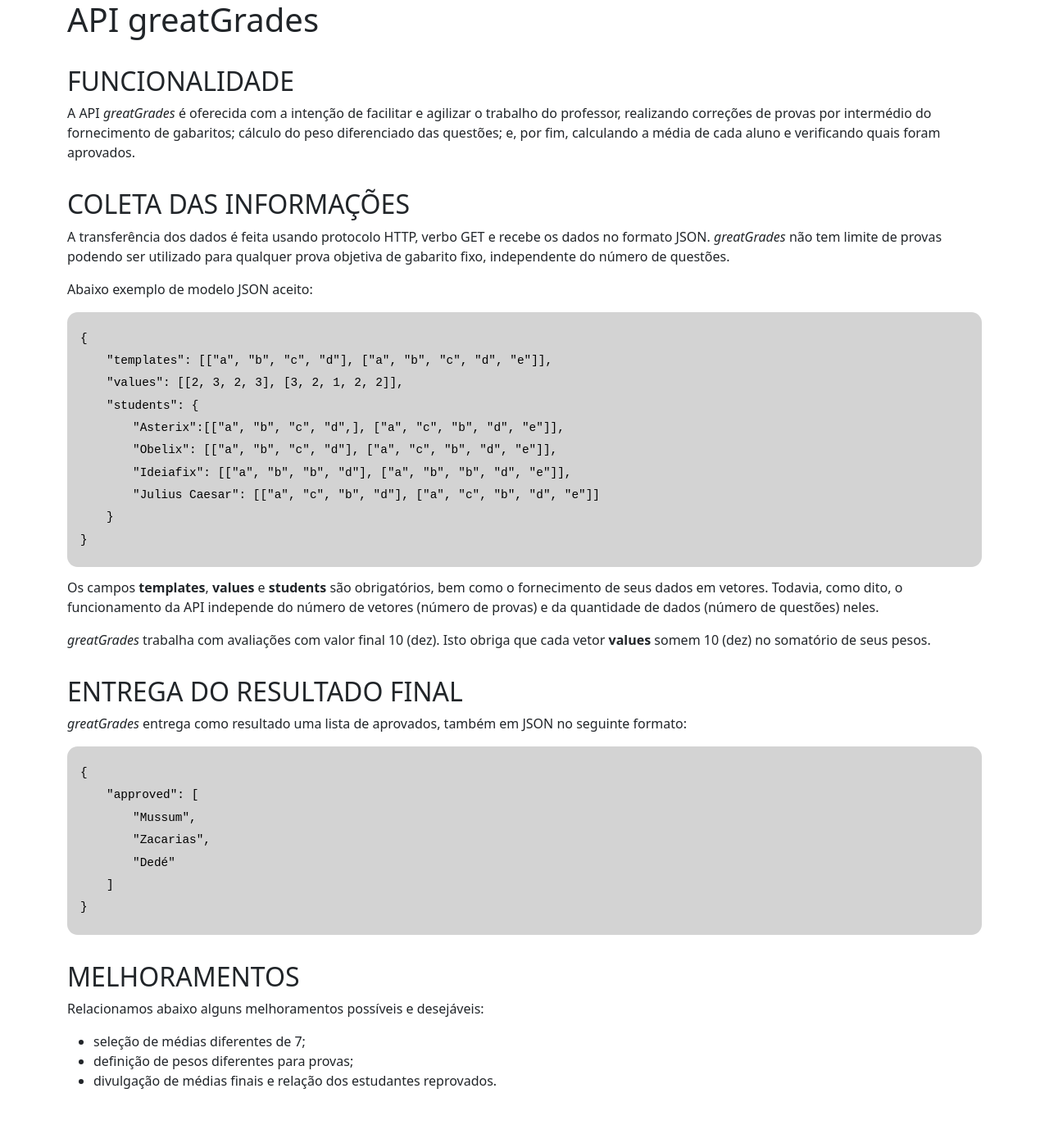
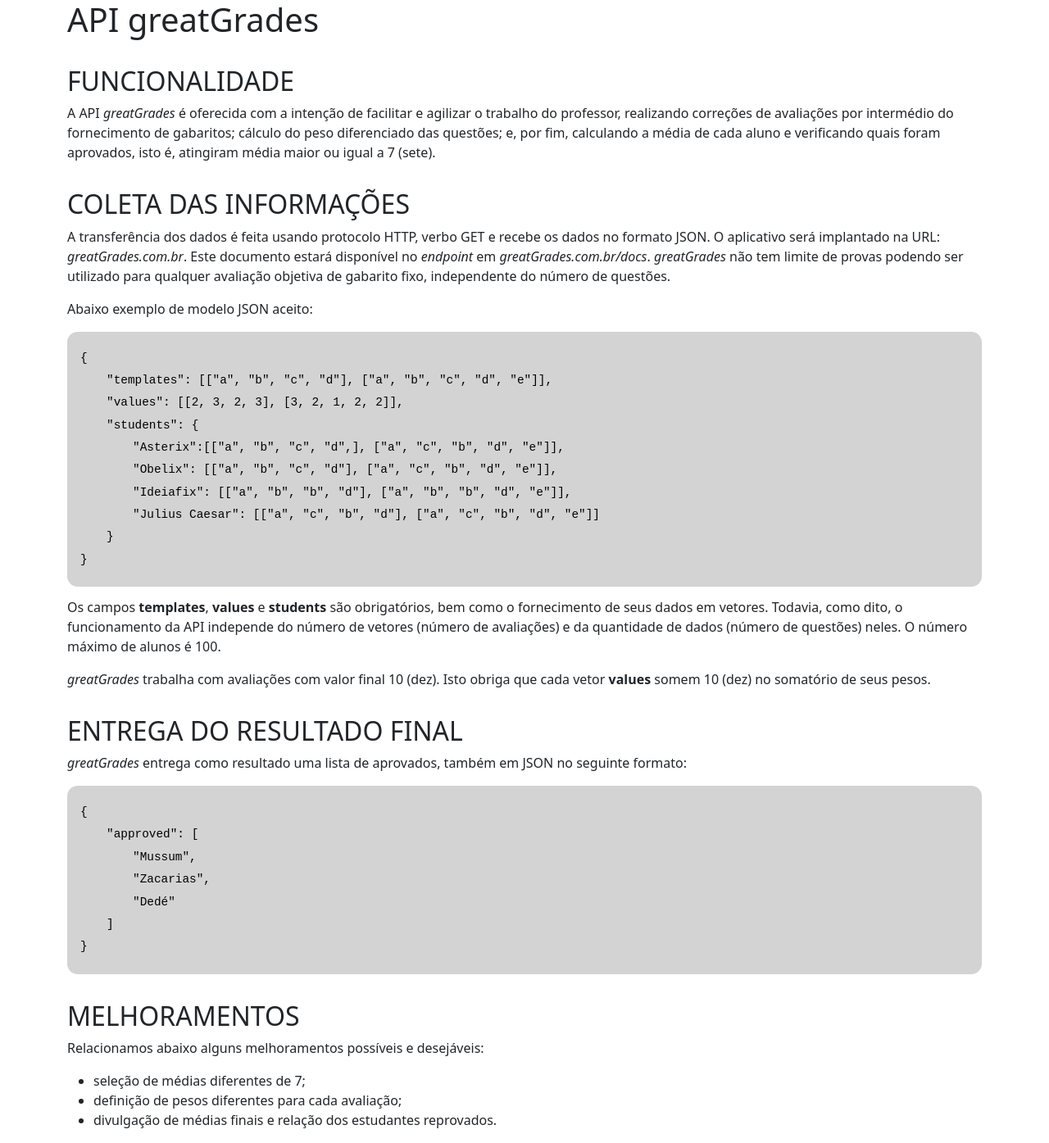
Before and after one commit to Claudiney5/greatGrades, a Flask app: page /docs in a window 1280 px wide. Shown: the whole page at 82% size. Before the commit the page ends 1329 px from the top, so only its background shows below. Run offline with Flask 2, Linux system fonts and the light colour scheme.

Commit message:
completion

```diff
--- a/app.py
+++ b/app.py
@@ -1,4 +1,4 @@
-from flask import Flask, jsonify, request, redirect, url_for, Response, render_template
+from flask import Flask, request, Response, render_template
 from controllers.grades import approval, student_average_grade
 import json
 
@@ -29,4 +29,4 @@ def examination():
 
 
 if __name__ == '__main__':
-    app.run(debug=True)
+    app.run()
--- a/controllers/grades.py
+++ b/controllers/grades.py
@@ -7,7 +7,7 @@ def student_average_grade(students, templates, values):
     responde com lista de aprovados'''
 
     if len(students) > 100:
-        return jsonify({'error': 'Limite máximo de estudantes: 100'}), 406
+        return {'error': 'Limite máximo de estudantes: 100'}
 
     averages = []
     for i in students:
--- a/controllers/tests.py
+++ b/controllers/tests.py
@@ -1,13 +1,11 @@
 import unittest
 import json
-from flask import Flask, jsonify, Response
-
+from flask import Flask
 
 from grades import approval, student_average_grade
 
 
 class gradesTests(unittest.TestCase):
-
 
     def test_student_average_grade(self):
         result=json.dumps({"approved":"Cesar"})
--- a/templates/index.html
+++ b/templates/index.html
@@ -9,16 +9,17 @@
 <h2>FUNCIONALIDADE</h2>
 
 <p>A API <em>greatGrades</em> é oferecida com a intenção de facilitar e agilizar o trabalho do professor,
-realizando correções de provas por intermédio do fornecimento de gabaritos; cálculo do peso
+realizando correções de avaliações por intermédio do fornecimento de gabaritos; cálculo do peso
 diferenciado das questões; e, por fim, calculando a média de cada aluno e verificando quais
-foram aprovados.</p>
+foram aprovados, isto é, atingiram média maior ou igual a 7 (sete).</p>
 
 
 <h2>COLETA DAS INFORMAÇÕES</h2>
 
 <p>A transferência dos dados é feita usando protocolo HTTP, verbo GET e recebe os dados no formato JSON.
-  <em>greatGrades</em> não tem limite de provas podendo ser utilizado para
-  qualquer prova objetiva de gabarito fixo, independente do número de questões.</p>
+  O aplicativo será implantado na URL: <em>greatGrades.com.br</em>. Este documento estará disponível no <em>endpoint</em> em
+  <em>greatGrades.com.br/docs</em>.  <em>greatGrades</em> não tem limite de provas podendo ser utilizado para
+  qualquer avaliação objetiva de gabarito fixo, independente do número de questões.</p>
 
 <p>Abaixo exemplo de modelo JSON aceito:</p>
 
@@ -38,7 +39,7 @@ foram aprovados.</p>
 
 <p>Os campos <strong>templates</strong>, <strong>values</strong> e <strong>students</strong> são obrigatórios, bem como o fornecimento
   de seus dados em vetores. Todavia, como dito, o funcionamento da API independe do número de
-  vetores (número de provas) e da quantidade de dados (número de questões) neles.
+  vetores (número de avaliações) e da quantidade de dados (número de questões) neles. O número máximo de alunos é 100.
 </p>
 
 <p><em>greatGrades</em>  trabalha com avaliações com valor final 10 (dez). Isto obriga que cada vetor
@@ -65,7 +66,7 @@ foram aprovados.</p>
 <p>Relacionamos abaixo alguns melhoramentos possíveis e desejáveis:</p>
 <ul>
   <li>seleção de médias diferentes de 7;</li>
-  <li>definição de pesos diferentes para provas;</li>
+  <li>definição de pesos diferentes para cada avaliação;</li>
   <li>divulgação de médias finais e relação dos estudantes reprovados.</li>
 </ul>
 
```
Also changed, not shown: README.md.
